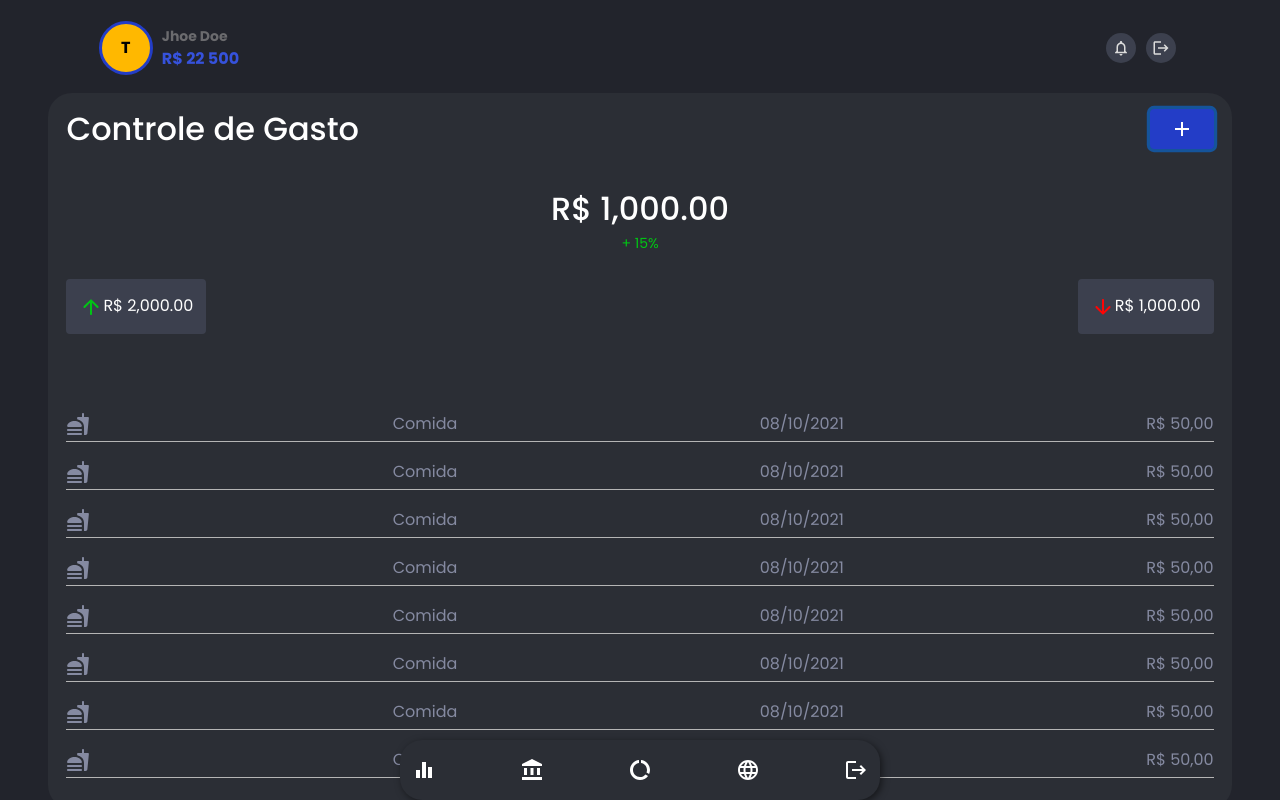
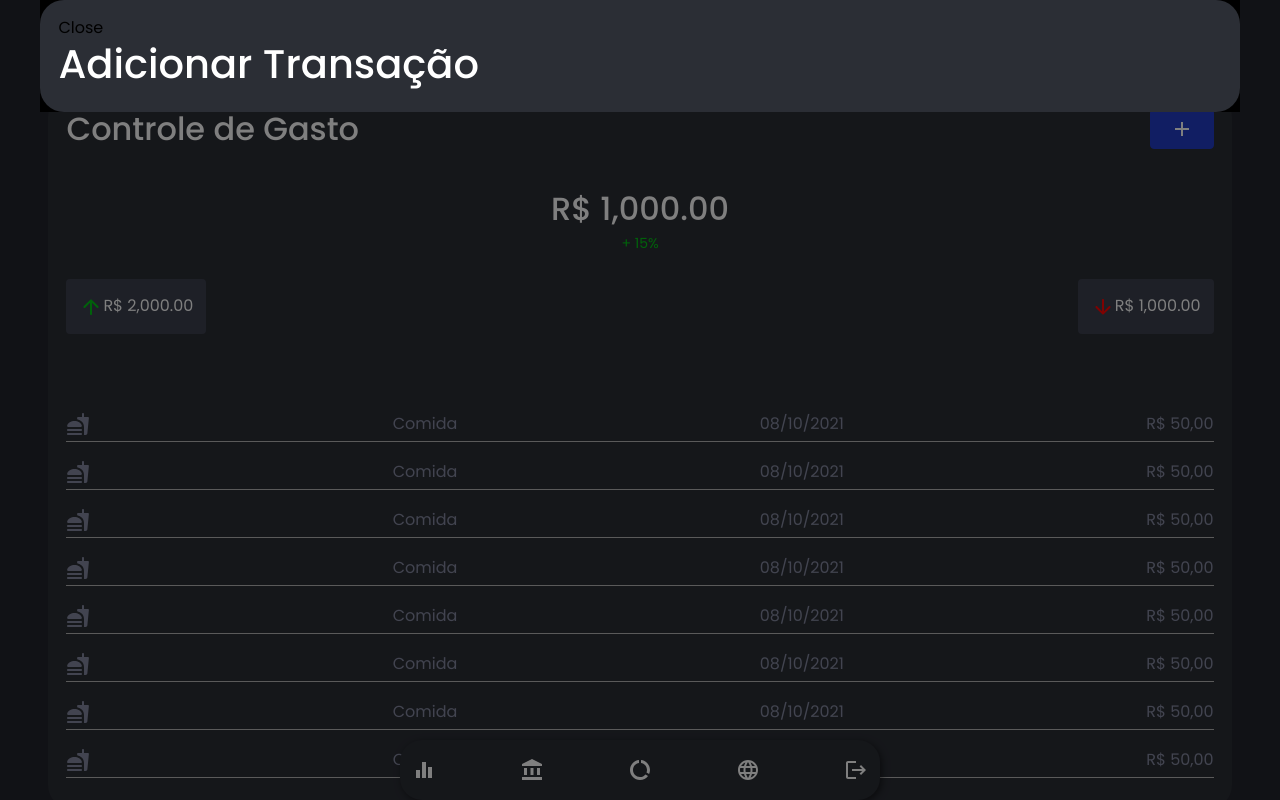
Before and after one commit to thiagorcode/inside-finances-be, a React (Create React App) app in the folder client/: page / in a window 1280 px wide. Both pictures are taken after a click on the button 1181 px from the left and 129 px from the top of the page. Shown: the top 800 px of the page. Built offline with nearby package versions, Linux system fonts and the light colour scheme.

Commit message:
Implementando tela de adicionar transação.

```diff
--- a/client/package.json
+++ b/client/package.json
@@ -91,6 +91,7 @@
     "eslint-plugin-prettier": "^3.3.1",
     "eslint-plugin-react": "^7.21.5",
     "eslint-plugin-react-hooks": "^4",
+    "json-server": "0.17.0",
     "prettier": "^2.2.1"
   },
   "browserslist": {
--- a/client/src/components/Button/index.tsx
+++ b/client/src/components/Button/index.tsx
@@ -3,11 +3,11 @@ import React, { ButtonHTMLAttributes } from 'react';
 import { But } from './styles';
 
 const Button: React.FC<ButtonHTMLAttributes<HTMLButtonElement>> = (
-  { children, color },
-  props,
+  { children, color, ...rest },
+
 ) => {
   return (
-    <But textcolor={color} {...props}>
+    <But textcolor={color} {...rest}>
       {children}
     </But>
   );
--- /dev/null
+++ b/client/src/components/Modal/index.tsx
@@ -0,0 +1,36 @@
+import React from 'react';
+import { Modal as ModalUI, Box, Backdrop } from '@mui/material';
+
+interface IModal {
+  open: boolean;
+}
+
+const Modal: React.FC<IModal> = ({ open, children }) => {
+
+  return (
+    <ModalUI
+      open={open}
+    >
+      <Box component="div" sx={{ maxWidth: '1200px', ml: 'auto', mr: 'auto', bgcolor: '#000', }}>
+        <Box
+          component="div"
+          bgcolor="#2B2E35"
+          sx={{
+            display: 'block',
+            px: 2.3,
+            py: 2,
+            mb: 2,
+
+            borderRadius: 6,
+          }}
+        >
+          {children}
+        </Box>
+
+      </Box>
+
+    </ModalUI>
+  );
+}
+
+export default Modal;
--- /dev/null
+++ b/client/src/db/db.json
@@ -0,0 +1,13 @@
+{
+  "transations": [],
+  "comments": [
+    {
+      "id": 1,
+      "body": "some comment",
+      "postId": 1
+    }
+  ],
+  "profile": {
+    "name": "typicode"
+  }
+}
--- a/client/src/pages/Dashboard/index.tsx
+++ b/client/src/pages/Dashboard/index.tsx
@@ -1,4 +1,4 @@
-import React from 'react';
+import React, { useState, useCallback } from 'react';
 import { Box } from '@mui/system';
 import {
   Add,
@@ -14,6 +14,7 @@ import {
 
 import MobileMenu from '../../components/MobileMenu';
 import Button from '../../components/Button';
+import Modal from '../../components/Modal'
 
 import {
   Spiral,
@@ -30,6 +31,8 @@ import {
 import Header from '../../components/Header';
 
 const Dashboard: React.FC = () => {
+  const [openModal, setOpenModal] = useState(false);
+
   return (
     <Box component="div" sx={{ maxWidth: '1200px', ml: 'auto', mr: 'auto' }}>
       <Header />
@@ -62,7 +65,7 @@ const Dashboard: React.FC = () => {
           >
             {/* Usar Typografh */}
             <h2>Controle de Gasto</h2>
-            <Button type="button">
+            <Button type="button" onClick={() => setOpenModal(true)}>
               <Add />
             </Button>
           </Box>
@@ -229,7 +232,7 @@ const Dashboard: React.FC = () => {
             <Card>
               <p>**** **** **** 4555</p>
               <div>
-                <span>Card holder</span>
+                <span>Dono do Cartão</span>
                 <p>Thiago Rodrigues</p>
               </div>
             </Card>
@@ -268,6 +271,16 @@ const Dashboard: React.FC = () => {
         </Box>
       </Box>
       <MobileMenu />
+      <Modal
+        open={openModal}
+      >
+        <header>
+          <button type="button" onClick={() => setOpenModal(false)}>Close</button>
+          <h1>Adicionar Transação
+          </h1>
+
+        </header>
+      </Modal>
     </Box>
   );
 };
--- a/client/src/services/api.ts
+++ b/client/src/services/api.ts
@@ -2,7 +2,7 @@ import axios from 'axios';
 
 // * URL da API
 export default axios.create({
-  baseURL: 'http://localhost:3001/api/transaction',
+  baseURL: 'http://localhost:3333',
   headers: {
     'Content-type': 'application/json',
   },
```
Also changed, not shown: 1 other file (tests, documents, lock files or other folders).
